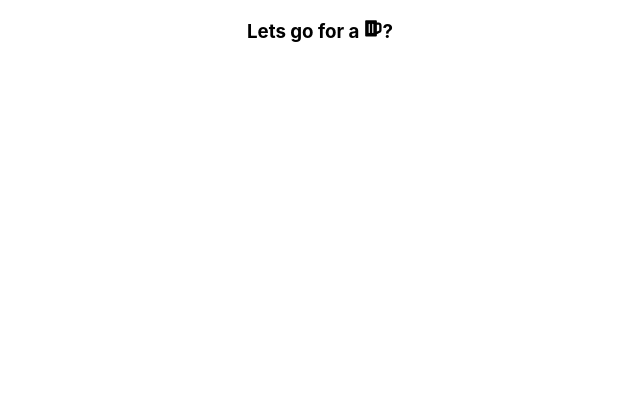
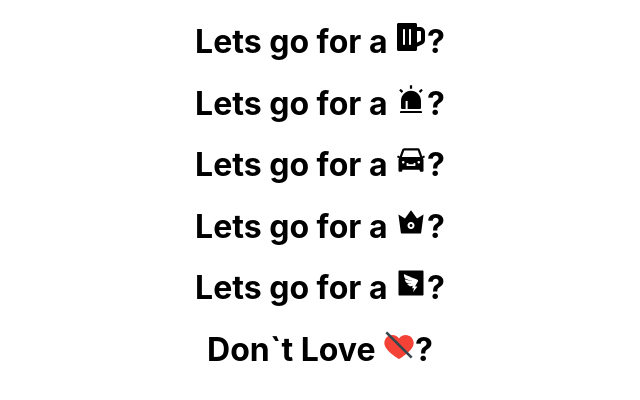
Before and after one commit to esamohammad/React-Course, a React (Create React App) app: page / in a window 1280 px wide. Shown: the top 400 px of the page, without its empty margins (320-960 px from the left). Built offline with nearby package versions, Linux system fonts and the light colour scheme.

Commit message:
react icons- more and more imports

```diff
--- a/src/components/ReactIcons/ReactIcons.js
+++ b/src/components/ReactIcons/ReactIcons.js
@@ -1,10 +1,17 @@
 import React from 'react';
-import { FaBeer } from 'react-icons/fa';
+import { FaBeer   } from 'react-icons/fa';
+import { AiFillAlert ,AiFillCar,AiFillCrown,AiFillDingtalkSquare } from "react-icons/ai";
+import { FcDislike } from "react-icons/fc";
 
 const ReactIcons = () => {
     return (
         <div>
-            <h3> Lets go for a <FaBeer />? </h3>
+            <h1> Lets go for a <FaBeer />? </h1>
+            <h1> Lets go for a <AiFillAlert />? </h1>
+            <h1> Lets go for a <AiFillCar />? </h1>
+            <h1> Lets go for a <AiFillCrown />? </h1>
+            <h1> Lets go for a <AiFillDingtalkSquare />? </h1>
+            <h1> Don`t Love <FcDislike />? </h1>
         </div>
     );
 };
@@ -12,3 +19,5 @@ const ReactIcons = () => {
 export default ReactIcons;
 
 //icon use kora r joono ... npm packege nilam ar por documentation ache ... sei onujayi kaj korlei hobe'
+// https://react-icons.github.io/react-icons/icons?name=fc
+// prottek catagorir jonno akta link import korte hobe;
```
